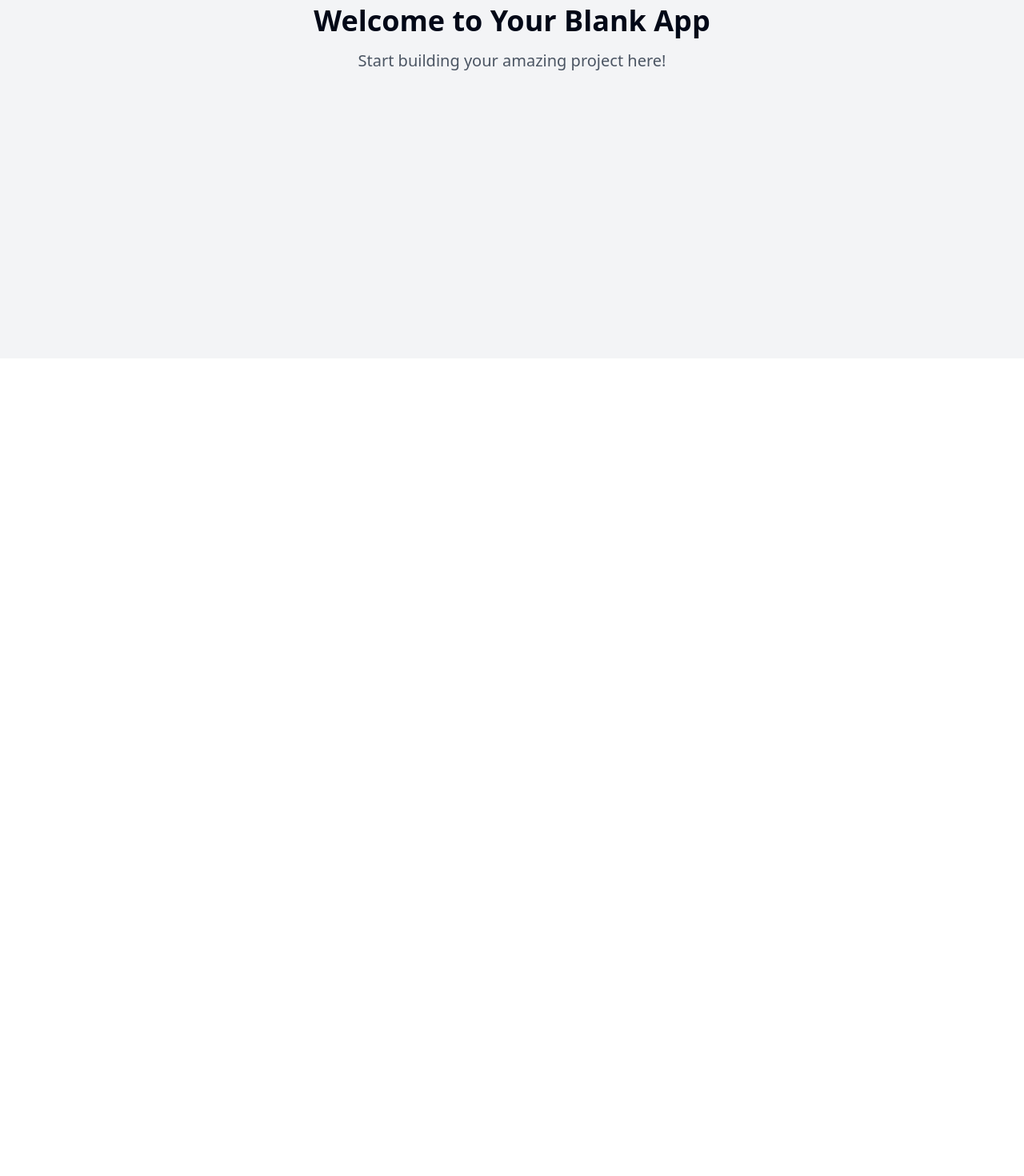
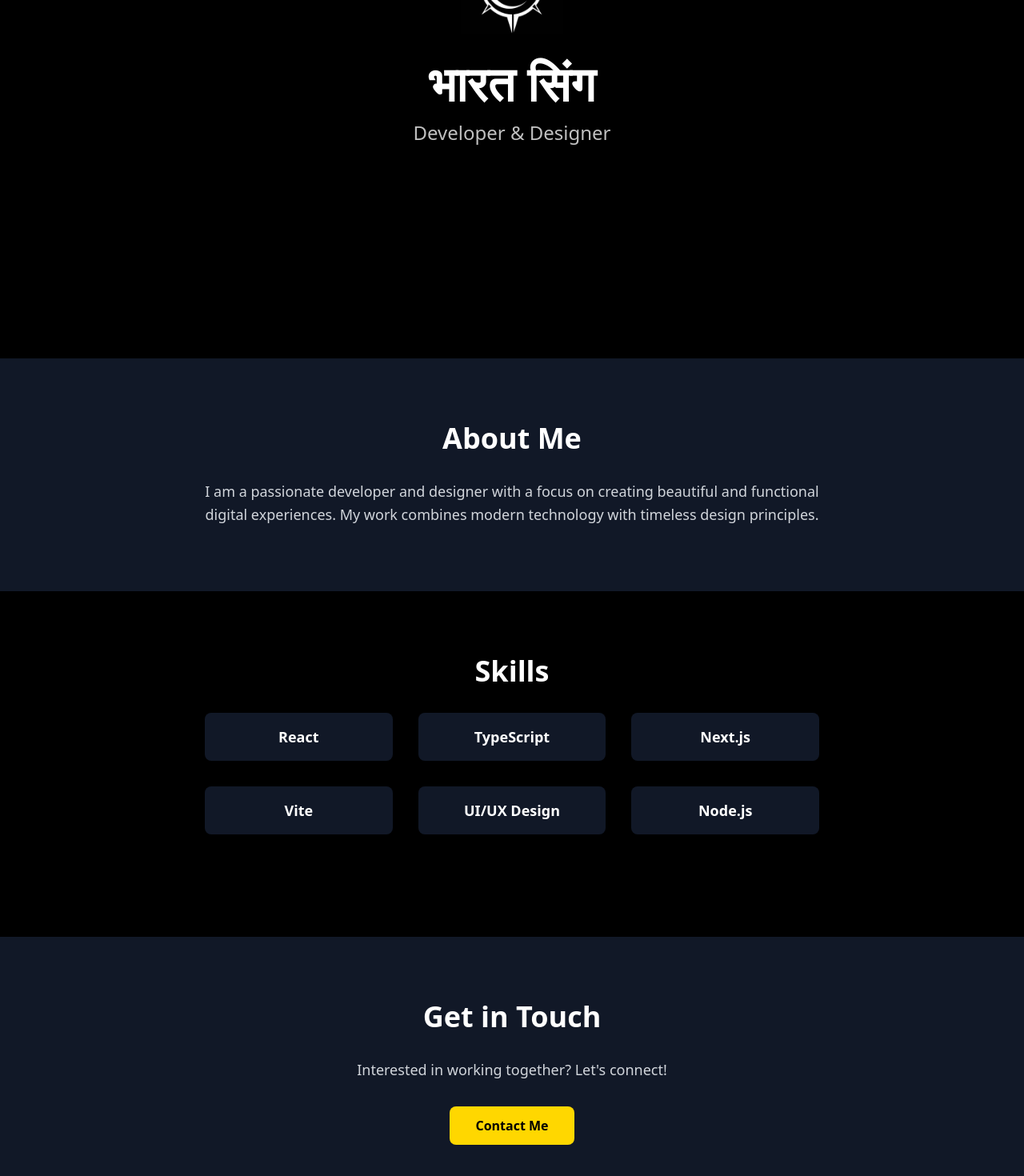
Before and after one commit to Bharat99978/portfolio-pic-mosaic, a React (Vite) app: page / in a window 1280 px wide. Shown: the part 352-1822 px from the top of the page at 80% size. Before the commit the page ends 800 px from the top, so only its background shows below. Built offline with nearby package versions, Linux system fonts and the light colour scheme.

Commit message:
Create portfolio website
Implement a portfolio website using Next.js, React, Vite, and TypeScript, featuring the name भारत सिंग.
[skip gpt_engineer]

```diff
--- a/package.json
+++ b/package.json
@@ -45,6 +45,7 @@
     "cmdk": "^1.0.0",
     "date-fns": "^3.6.0",
     "embla-carousel-react": "^8.3.0",
+    "framer-motion": "^12.0.1",
     "input-otp": "^1.2.4",
     "lucide-react": "^0.462.0",
     "next-themes": "^0.3.0",
--- a/src/index.css
+++ b/src/index.css
@@ -4,98 +4,37 @@
 
 @layer base {
   :root {
-    --background: 0 0% 100%;
-    --foreground: 222.2 84% 4.9%;
-
-    --card: 0 0% 100%;
-    --card-foreground: 222.2 84% 4.9%;
-
-    --popover: 0 0% 100%;
-    --popover-foreground: 222.2 84% 4.9%;
-
-    --primary: 222.2 47.4% 11.2%;
-    --primary-foreground: 210 40% 98%;
-
-    --secondary: 210 40% 96.1%;
-    --secondary-foreground: 222.2 47.4% 11.2%;
-
-    --muted: 210 40% 96.1%;
-    --muted-foreground: 215.4 16.3% 46.9%;
-
-    --accent: 210 40% 96.1%;
-    --accent-foreground: 222.2 47.4% 11.2%;
-
-    --destructive: 0 84.2% 60.2%;
-    --destructive-foreground: 210 40% 98%;
-
-    --border: 214.3 31.8% 91.4%;
-    --input: 214.3 31.8% 91.4%;
-    --ring: 222.2 84% 4.9%;
-
-    --radius: 0.5rem;
-
-    --sidebar-background: 0 0% 98%;
-
-    --sidebar-foreground: 240 5.3% 26.1%;
-
-    --sidebar-primary: 240 5.9% 10%;
-
-    --sidebar-primary-foreground: 0 0% 98%;
-
-    --sidebar-accent: 240 4.8% 95.9%;
-
-    --sidebar-accent-foreground: 240 5.9% 10%;
-
-    --sidebar-border: 220 13% 91%;
-
-    --sidebar-ring: 217.2 91.2% 59.8%;
+    --background: 0 0% 0%;
+    --foreground: 0 0% 100%;
+    --border: 0 0% 20%;
+    --input: 0 0% 20%;
+    --ring: 0 0% 80%;
   }
 
-  .dark {
-    --background: 222.2 84% 4.9%;
-    --foreground: 210 40% 98%;
+  body {
+    @apply bg-black text-white antialiased;
+  }
 
-    --card: 222.2 84% 4.9%;
-    --card-foreground: 210 40% 98%;
+  /* Custom scrollbar */
+  ::-webkit-scrollbar {
+    width: 8px;
+  }
 
-    --popover: 222.2 84% 4.9%;
-    --popover-foreground: 210 40% 98%;
+  ::-webkit-scrollbar-track {
+    @apply bg-gray-900;
+  }
 
-    --primary: 210 40% 98%;
-    --primary-foreground: 222.2 47.4% 11.2%;
+  ::-webkit-scrollbar-thumb {
+    @apply bg-gray-700 rounded-full;
+  }
 
-    --secondary: 217.2 32.6% 17.5%;
-    --secondary-foreground: 210 40% 98%;
-
-    --muted: 217.2 32.6% 17.5%;
-    --muted-foreground: 215 20.2% 65.1%;
-
-    --accent: 217.2 32.6% 17.5%;
-    --accent-foreground: 210 40% 98%;
-
-    --destructive: 0 62.8% 30.6%;
-    --destructive-foreground: 210 40% 98%;
-
-    --border: 217.2 32.6% 17.5%;
-    --input: 217.2 32.6% 17.5%;
-    --ring: 212.7 26.8% 83.9%;
-    --sidebar-background: 240 5.9% 10%;
-    --sidebar-foreground: 240 4.8% 95.9%;
-    --sidebar-primary: 224.3 76.3% 48%;
-    --sidebar-primary-foreground: 0 0% 100%;
-    --sidebar-accent: 240 3.7% 15.9%;
-    --sidebar-accent-foreground: 240 4.8% 95.9%;
-    --sidebar-border: 240 3.7% 15.9%;
-    --sidebar-ring: 217.2 91.2% 59.8%;
+  ::-webkit-scrollbar-thumb:hover {
+    @apply bg-gray-600;
   }
 }
 
-@layer base {
-  * {
-    @apply border-border;
-  }
-
-  body {
-    @apply bg-background text-foreground;
+@layer utilities {
+  .text-balance {
+    text-wrap: balance;
   }
 }
--- a/src/pages/Index.tsx
+++ b/src/pages/Index.tsx
@@ -1,12 +1,100 @@
-// Update this page (the content is just a fallback if you fail to update the page)
+import { useState, useEffect } from "react";
+import { motion } from "framer-motion";
 
 const Index = () => {
+  const [isLoaded, setIsLoaded] = useState(false);
+
+  useEffect(() => {
+    setIsLoaded(true);
+  }, []);
+
   return (
-    <div className="min-h-screen flex items-center justify-center bg-gray-100">
-      <div className="text-center">
-        <h1 className="text-4xl font-bold mb-4">Welcome to Your Blank App</h1>
-        <p className="text-xl text-gray-600">Start building your amazing project here!</p>
-      </div>
+    <div className="min-h-screen bg-black text-white">
+      {/* Hero Section */}
+      <section className="min-h-screen flex flex-col items-center justify-center relative">
+        <motion.div
+          initial={{ opacity: 0, scale: 0.9 }}
+          animate={{ opacity: isLoaded ? 1 : 0, scale: isLoaded ? 1 : 0.9 }}
+          transition={{ duration: 0.5 }}
+          className="text-center"
+        >
+          <img
+            src="/lovable-uploads/bd77f65c-520d-48ab-8374-5320e075ddee.png"
+            alt="MRK Logo"
+            className="w-32 h-32 mx-auto mb-8"
+          />
+          <h1 className="text-4xl md:text-6xl font-bold mb-4">
+            भारत सिंग
+          </h1>
+          <p className="text-xl md:text-2xl text-secondary">
+            Developer & Designer
+          </p>
+        </motion.div>
+      </section>
+
+      {/* About Section */}
+      <section className="py-20 bg-gray-900">
+        <div className="container mx-auto px-4">
+          <motion.div
+            initial={{ opacity: 0, y: 20 }}
+            whileInView={{ opacity: 1, y: 0 }}
+            transition={{ duration: 0.5 }}
+            className="max-w-3xl mx-auto text-center"
+          >
+            <h2 className="text-3xl md:text-4xl font-bold mb-8">About Me</h2>
+            <p className="text-lg text-gray-300 leading-relaxed">
+              I am a passionate developer and designer with a focus on creating beautiful and functional digital experiences. My work combines modern technology with timeless design principles.
+            </p>
+          </motion.div>
+        </div>
+      </section>
+
+      {/* Skills Section */}
+      <section className="py-20 bg-black">
+        <div className="container mx-auto px-4">
+          <motion.div
+            initial={{ opacity: 0, y: 20 }}
+            whileInView={{ opacity: 1, y: 0 }}
+            transition={{ duration: 0.5 }}
+            className="text-center mb-12"
+          >
+            <h2 className="text-3xl md:text-4xl font-bold mb-8">Skills</h2>
+            <div className="grid grid-cols-2 md:grid-cols-3 gap-8 max-w-3xl mx-auto">
+              {["React", "TypeScript", "Next.js", "Vite", "UI/UX Design", "Node.js"].map((skill) => (
+                <div
+                  key={skill}
+                  className="p-4 bg-gray-900 rounded-lg hover:bg-gray-800 transition-colors"
+                >
+                  <p className="text-lg font-semibold">{skill}</p>
+                </div>
+              ))}
+            </div>
+          </motion.div>
+        </div>
+      </section>
+
+      {/* Contact Section */}
+      <section className="py-20 bg-gray-900">
+        <div className="container mx-auto px-4">
+          <motion.div
+            initial={{ opacity: 0, y: 20 }}
+            whileInView={{ opacity: 1, y: 0 }}
+            transition={{ duration: 0.5 }}
+            className="text-center max-w-3xl mx-auto"
+          >
+            <h2 className="text-3xl md:text-4xl font-bold mb-8">Get in Touch</h2>
+            <p className="text-lg text-gray-300 mb-8">
+              Interested in working together? Let's connect!
+            </p>
+            <a
+              href="mailto:contact@example.com"
+              className="inline-block bg-primary text-primary-foreground px-8 py-3 rounded-lg font-semibold hover:bg-opacity-90 transition-colors"
+            >
+              Contact Me
+            </a>
+          </motion.div>
+        </div>
+      </section>
     </div>
   );
 };
--- a/tailwind.config.ts
+++ b/tailwind.config.ts
@@ -12,85 +12,42 @@ export default {
   theme: {
     container: {
       center: true,
-			padding: '2rem',
+      padding: "2rem",
       screens: {
-				'2xl': '1400px'
-			}
+        "2xl": "1400px",
+      },
     },
     extend: {
       colors: {
-				border: 'hsl(var(--border))',
-				input: 'hsl(var(--input))',
-				ring: 'hsl(var(--ring))',
-				background: 'hsl(var(--background))',
-				foreground: 'hsl(var(--foreground))',
+        border: "hsl(var(--border))",
+        input: "hsl(var(--input))",
+        ring: "hsl(var(--ring))",
+        background: "hsl(var(--background))",
+        foreground: "hsl(var(--foreground))",
         primary: {
-					DEFAULT: 'hsl(var(--primary))',
-					foreground: 'hsl(var(--primary-foreground))'
+          DEFAULT: "#FFD700",
+          foreground: "#000000",
         },
         secondary: {
-					DEFAULT: 'hsl(var(--secondary))',
-					foreground: 'hsl(var(--secondary-foreground))'
+          DEFAULT: "#C0C0C0",
+          foreground: "#000000",
         },
-				destructive: {
-					DEFAULT: 'hsl(var(--destructive))',
-					foreground: 'hsl(var(--destructive-foreground))'
       },
-				muted: {
-					DEFAULT: 'hsl(var(--muted))',
-					foreground: 'hsl(var(--muted-foreground))'
-				},
-				accent: {
-					DEFAULT: 'hsl(var(--accent))',
-					foreground: 'hsl(var(--accent-foreground))'
-				},
-				popover: {
-					DEFAULT: 'hsl(var(--popover))',
-					foreground: 'hsl(var(--popover-foreground))'
-				},
-				card: {
-					DEFAULT: 'hsl(var(--card))',
-					foreground: 'hsl(var(--card-foreground))'
-				},
-				sidebar: {
-					DEFAULT: 'hsl(var(--sidebar-background))',
-					foreground: 'hsl(var(--sidebar-foreground))',
-					primary: 'hsl(var(--sidebar-primary))',
-					'primary-foreground': 'hsl(var(--sidebar-primary-foreground))',
-					accent: 'hsl(var(--sidebar-accent))',
-					'accent-foreground': 'hsl(var(--sidebar-accent-foreground))',
-					border: 'hsl(var(--sidebar-border))',
-					ring: 'hsl(var(--sidebar-ring))'
-				}
-			},
-			borderRadius: {
-				lg: 'var(--radius)',
-				md: 'calc(var(--radius) - 2px)',
-				sm: 'calc(var(--radius) - 4px)'
+      animation: {
+        "fade-in": "fadeIn 0.5s ease-in-out",
+        "slide-up": "slideUp 0.5s ease-out",
       },
       keyframes: {
-				'accordion-down': {
-					from: {
-						height: '0'
+        fadeIn: {
+          "0%": { opacity: "0" },
+          "100%": { opacity: "1" },
         },
-					to: {
-						height: 'var(--radix-accordion-content-height)'
-					}
+        slideUp: {
+          "0%": { transform: "translateY(20px)", opacity: "0" },
+          "100%": { transform: "translateY(0)", opacity: "1" },
         },
-				'accordion-up': {
-					from: {
-						height: 'var(--radix-accordion-content-height)'
       },
-					to: {
-						height: '0'
-					}
-				}
     },
-			animation: {
-				'accordion-down': 'accordion-down 0.2s ease-out',
-				'accordion-up': 'accordion-up 0.2s ease-out'
-			}
-		}
   },
   plugins: [require("tailwindcss-animate")],
 } satisfies Config;
```
Also changed, not shown: public/lovable-uploads/bd77f65c-520d-48ab-8374-5320e075ddee.png (added), 1 other file (tests, documents, lock files or other folders). Lines whose indentation alone changed are shown as unchanged.
